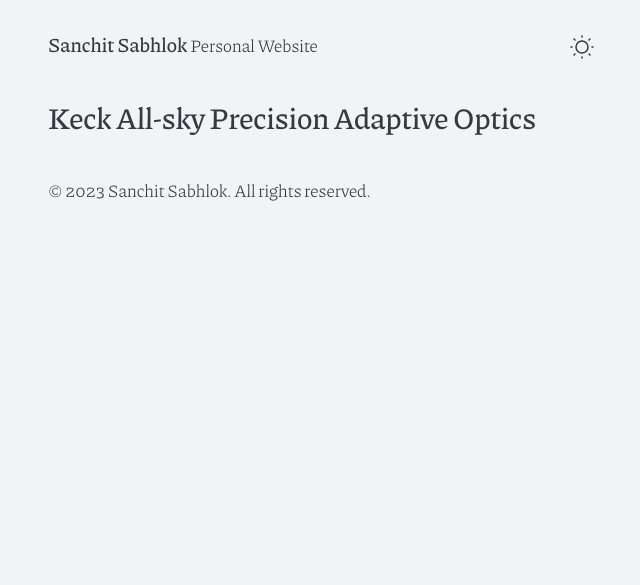
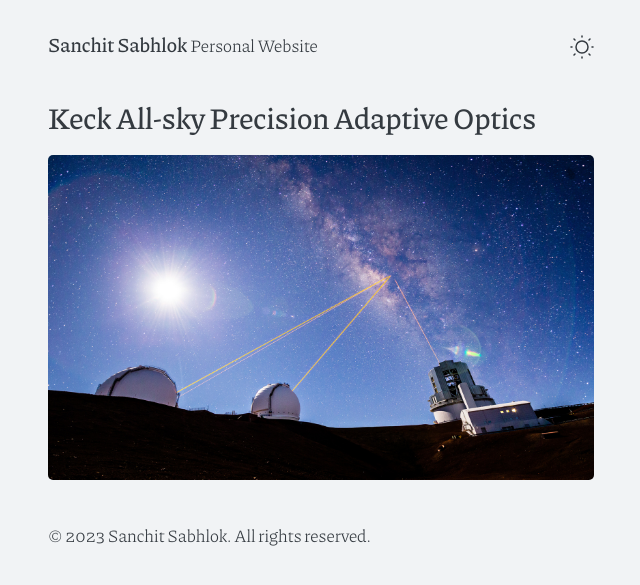
Before and after one commit to sanchitsabhlok/sanchitsabhlok.github.io, a Jekyll site: the page built from page_KAPA.md, in a window 1280 px wide. Shown: the top 585 px of the page, without its empty margins (319-959 px from the left). Built offline with Jekyll 4.4.1, drawn with Linux system fonts in a browser that asks for light colours.

Commit message:
KAPA Photo

```diff
--- a/page_KAPA.md
+++ b/page_KAPA.md
@@ -4,3 +4,5 @@ title: Keck All-sky Precision Adaptive Optics
 ---
 
 # Keck All-sky Precision Adaptive Optics
+
+![Photo credit: Sean Goebel]({{ site.url }}{{ site.baseurl }}/assets/images/goebel_4lasers.jpg "Photo credit: Sean Goebel")
```
Also changed, not shown: assets/images/goebel_4lasers.jpg (added).
